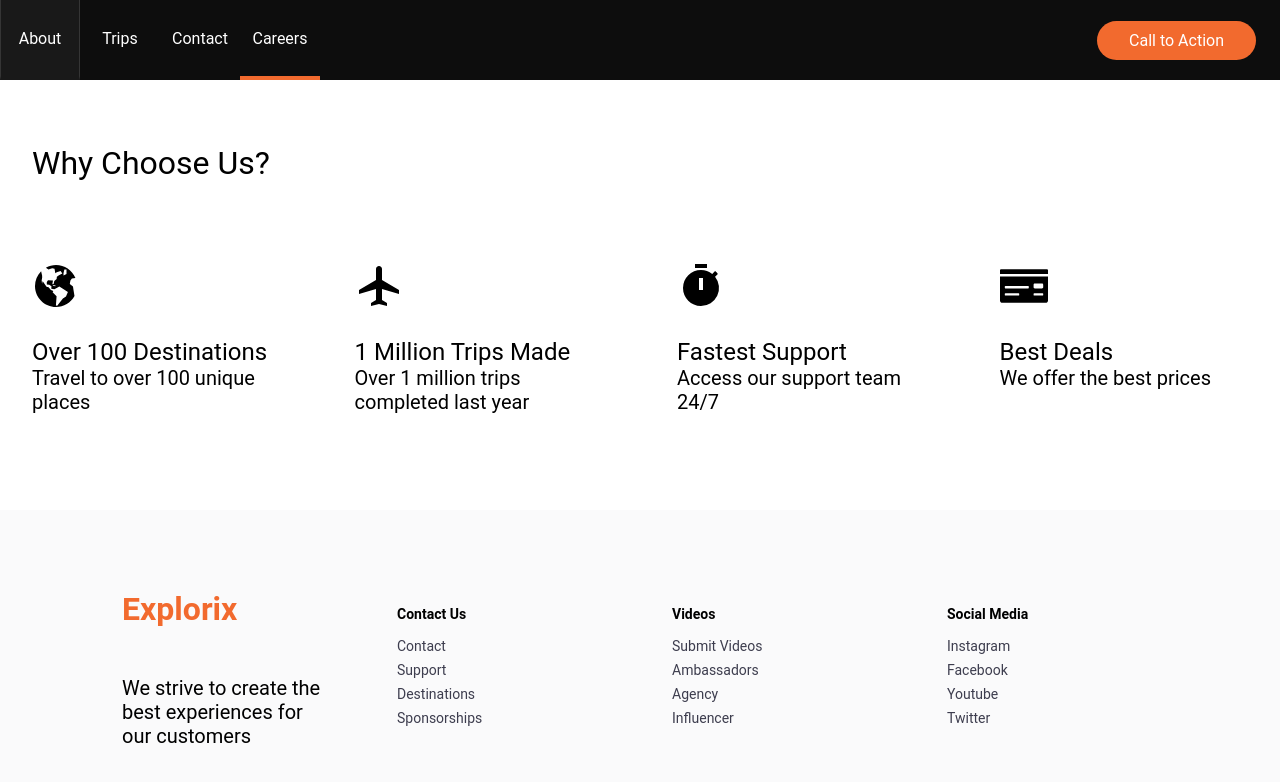
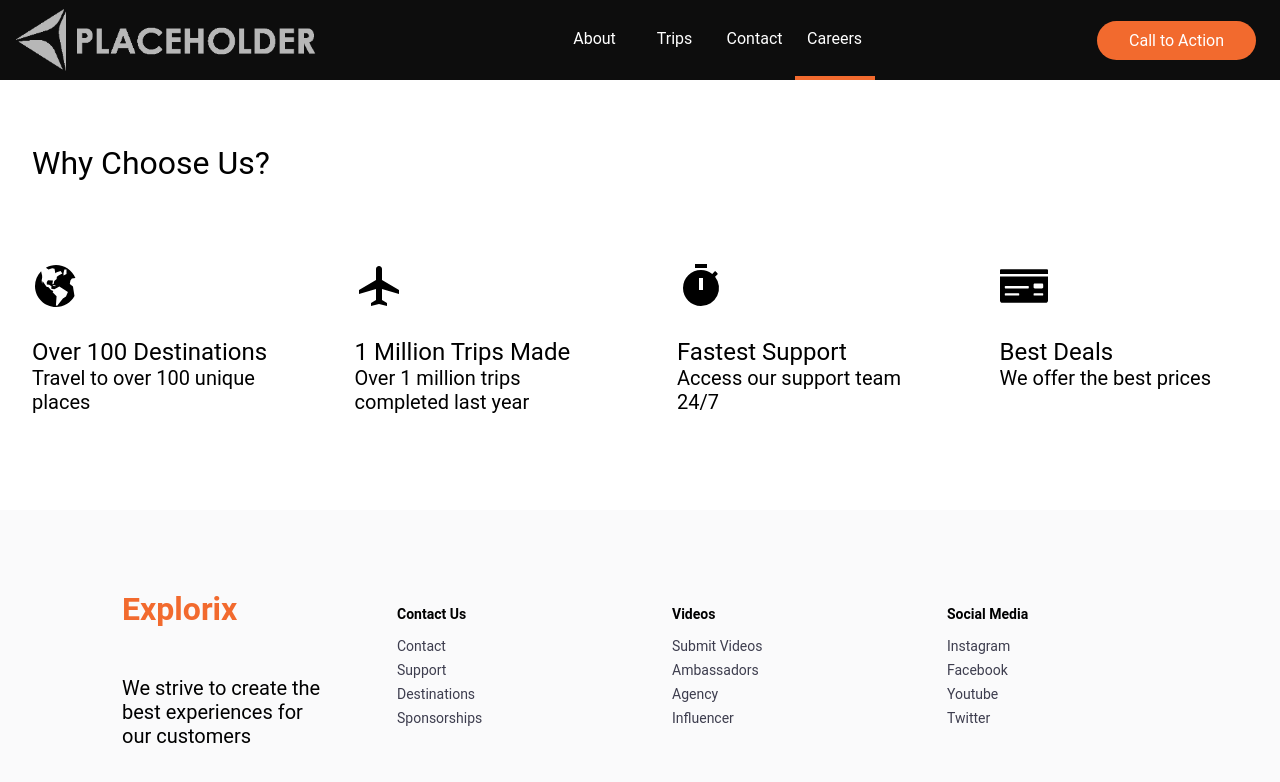
Before and after one commit to achapman77/linktolearn, a Gatsby site: page /careers in a window 1280 px wide. Built offline with nearby package versions, Linux system fonts and the light colour scheme; Gatsby itself is replaced by a stand-in of ours.

Commit message:
refactor

```diff
--- a/src/components/Layout.js
+++ b/src/components/Layout.js
@@ -1,8 +1,8 @@
 import React, {useState} from "react"
 import Theme from "../styles/Theme"
-import NavMobile from "./NavMobile"
+import NavMobile from "./navbar/NavMobile"
 import Footer from "./Footer"
-import Navbar from "./Navbar"
+import Navbar from "./navbar/Navbar"
 import { GlobalStyle } from "../styles/GlobalStyles"
 
 const Layout = ({ children }) => {
--- /dev/null
+++ b/src/components/navbar/NavLogo.js
@@ -0,0 +1,62 @@
+import React from 'react'
+import styled from 'styled-components'
+import { Link, useStaticQuery, graphql } from "gatsby"
+import { GatsbyImage, getImage } from 'gatsby-plugin-image'
+import { animateScroll as scroll } from "react-scroll"
+
+
+const NavLogo = () => {
+    const data = useStaticQuery(graphql`
+        query {
+          markdownRemark {
+            frontmatter {
+              logos {
+                alt
+                logo_dark {
+                  childImageSharp {
+                    gatsbyImageData
+                  }
+                }
+                logo_light {
+                  childImageSharp {
+                    gatsbyImageData
+                  }
+                }
+              }
+            }
+          }
+        }
+    `)
+  // let logoDark = getImage(data.markdownRemark.frontmatter.logos.logo_dark)
+  let logoLight = getImage(data.markdownRemark.frontmatter.logos.logo_light)
+  let logoAltText = data.markdownRemark.frontmatter.logos.alt
+
+  const toggleHome = () => {
+    scroll.scrollToTop()
+  }
+    return (
+        <LogoContainer to="/" onClick={toggleHome}>
+          {/* <LogoImage image={logoDark} alt={logoAltText} loading="eager"/> */}
+          <LogoImage image={logoLight} alt={logoAltText} loading="eager"/>
+        </LogoContainer>
+    )
+}
+
+export default NavLogo
+
+
+const LogoContainer = styled(Link)`
+  color: white;
+  display: flex;
+  align-items: center;
+  justify-content: center;
+  text-decoration: none;
+  padding: 0 1rem;
+  height: -webkit-fill-available;
+  width: -webkit-fill-available;
+  cursor: pointer;
+  width: fit-content;
+`
+const LogoImage = styled(GatsbyImage)`
+  max-width: 300px;
+`
--- a/src/components/NavMobile.js
+++ b/src/components/navbar/NavMobile.js
@@ -1,7 +1,7 @@
 import React from 'react'
 import styled from 'styled-components'
-import { Button } from "./Button"
-import { menuData } from '../data/MenuData'
+import { Button } from "../Button"
+import { menuData } from '../../data/MenuData'
 import { Link } from 'gatsby'
 
 const NavMobile = ({isOpen, toggle}) => {
--- a/src/components/Navbar.js
+++ b/src/components/navbar/Navbar.js
@@ -1,52 +1,22 @@
 import React, {useState, useEffect} from "react"
-import { Link, useStaticQuery, graphql } from "gatsby"
-import { GatsbyImage, getImage } from 'gatsby-plugin-image'
-import { animateScroll as scroll } from "react-scroll"
+// import { Link, useStaticQuery, graphql } from "gatsby"
+// import { GatsbyImage, getImage } from 'gatsby-plugin-image'
+// import { animateScroll as scroll } from "react-scroll"
 import styled from 'styled-components'
 //data
-import { menuData } from "../data/MenuData"
+import { menuData } from "../../data/MenuData"
 //components
+import NavLogo from "./NavLogo"
 import { renderNavItems } from './NavItems'
-import { Button } from "./Button"
+import { Button } from "../Button"
 //icons
 import { AiOutlineMenu, AiOutlineClose } from 'react-icons/ai'
+
 
 const Navbar = ({isOpen, toggle, logo}) => {
   const [navbar, setNavbar] = useState(false)
   const [offset, setOffset] = useState(0)
   const [navItems, setNavItems] = useState(menuData)
-  // const data = useStaticQuery(graphql`
-  //       query {
-  //         markdownRemark {
-  //           frontmatter {
-  //             logos {
-  //               dark_logo {
-  //                 alt
-  //                 img {
-  //                   childImageSharp {
-  //                     gatsbyImageData
-  //                   }
-  //                 }
-  //               }
-  //               light_logo {
-  //                 alt
-  //                 img {
-  //                   childImageSharp {
-  //                     gatsbyImageData
-  //                   }
-  //                 }
-  //               }
-  //             }
-  //           }
-  //         }
-  //       }
-  //   `)
-  // let logoDark = getImage(data.markdownRemark.frontmatter.logos.dark_logo.img)
-  // let logoLight = getImage(data.markdownRemark.frontmatter.logos.light_logo.img)
-
-
-  // console.info({data})
-
 
   // Resource
   // https://vidler.app/blog/javascript/gatsby-scroll-position/
@@ -55,8 +25,10 @@ const Navbar = ({isOpen, toggle, logo}) => {
     //Pages other than index, header is solid
     if(window.location.pathname === "/") {
       setNavbar(false)
+      console.info({yy:navbar})
     } else {
       setNavbar(true)
+      console.info({zz:navbar})
     }
 
     //When user scrolls on index header turns from transparent to solid
@@ -111,22 +83,17 @@ const Navbar = ({isOpen, toggle, logo}) => {
     setNavItems(newNavList)
   }
 
-  const toggleHome = () => {
-    scroll.scrollToTop()
-  }
+  // const toggleHome = () => {
+  //   scroll.scrollToTop()
+  // }
 
 
 
   return (
     <Nav isOpen={isOpen} navbar={navbar} className={offset >= 80 ? 'active' : ''}>
-      {/* <LogoContainer to="/" onClick={toggleHome}>
-        {!isOpen &&
-          <LogoImage image={image} alt={data.allFile.edges[0].node.name}/>
-        }
-
-      </LogoContainer> */}
+      <NavLogo/>
       <NavMenu>
-        { renderNavItems(navItems)}
+        { renderNavItems(navItems, updateNavState)}
       </NavMenu>
       <NavBtn>
         <Button primary="true" round="true" to="/">Call to Action</Button>
@@ -170,22 +137,6 @@ const NavMenu = styled.ul`
   }
 `
 
-const LogoContainer = styled(Link)`
-  color: white;
-  display: flex;
-  align-items: center;
-  justify-content: center;
-  text-decoration: none;
-  padding: 0 1rem;
-  height: -webkit-fill-available;
-  width: -webkit-fill-available;
-  cursor: pointer;
-  width: fit-content;
-`
-const LogoImage = styled(GatsbyImage)`
-  max-width: 300px;
-`
-
 const MobileMenuIcon = styled.div`
   display: none;
   color:#ffff;
--- a/src/components/NavbarWrapper.js
+++ b/src/components/navbar/NavbarWrapper.js
@@ -1,6 +1,6 @@
 import React from 'react'
 import Navbar from './Navbar'
-import Theme from "../styles/Theme"
+import Theme from "../../styles/Theme"
 
 const NavbarWrapper = ({children}) => {
     return (
```
Also changed, not shown: src/components/navbar/NavItems.js (renamed from src/components/NavItems.js).
